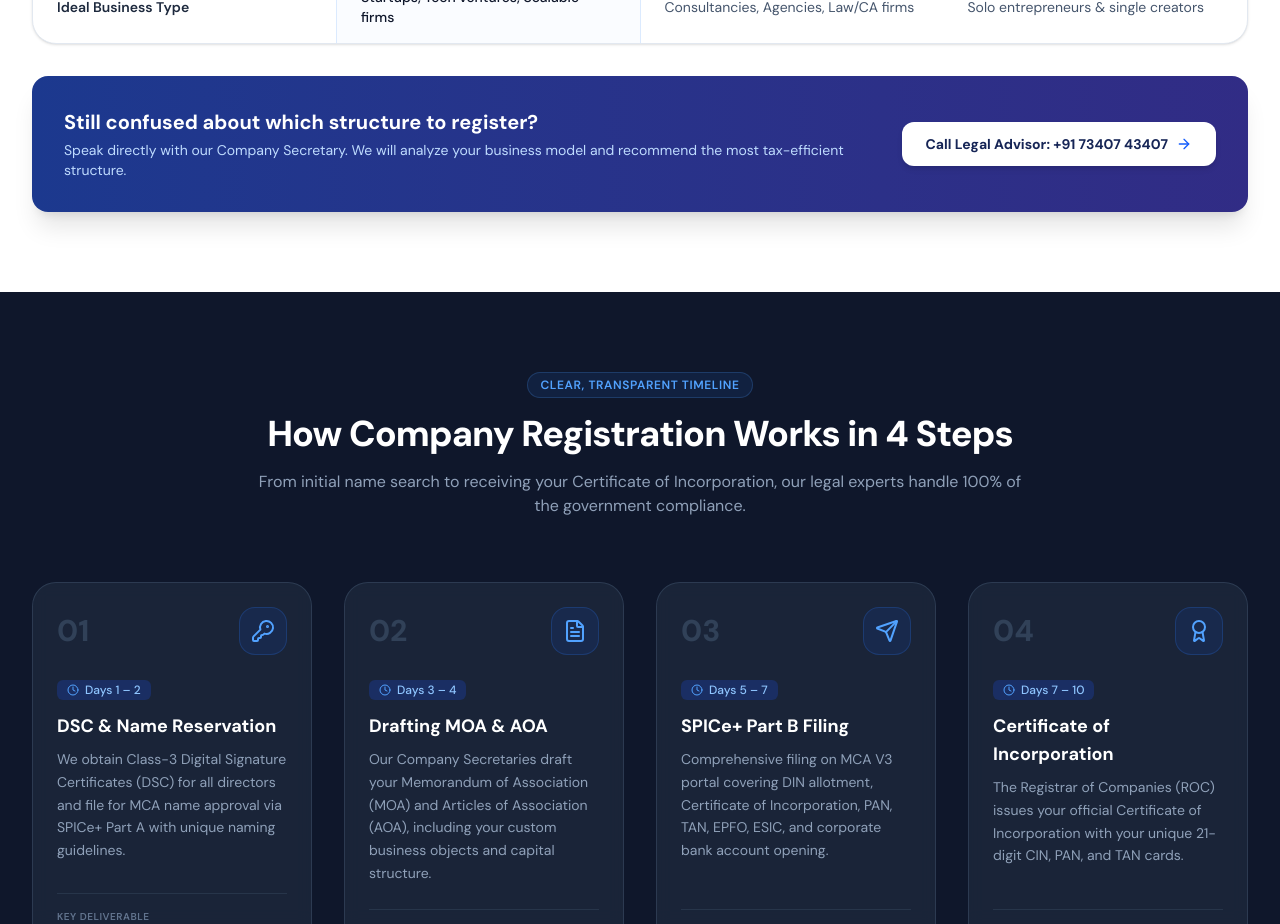
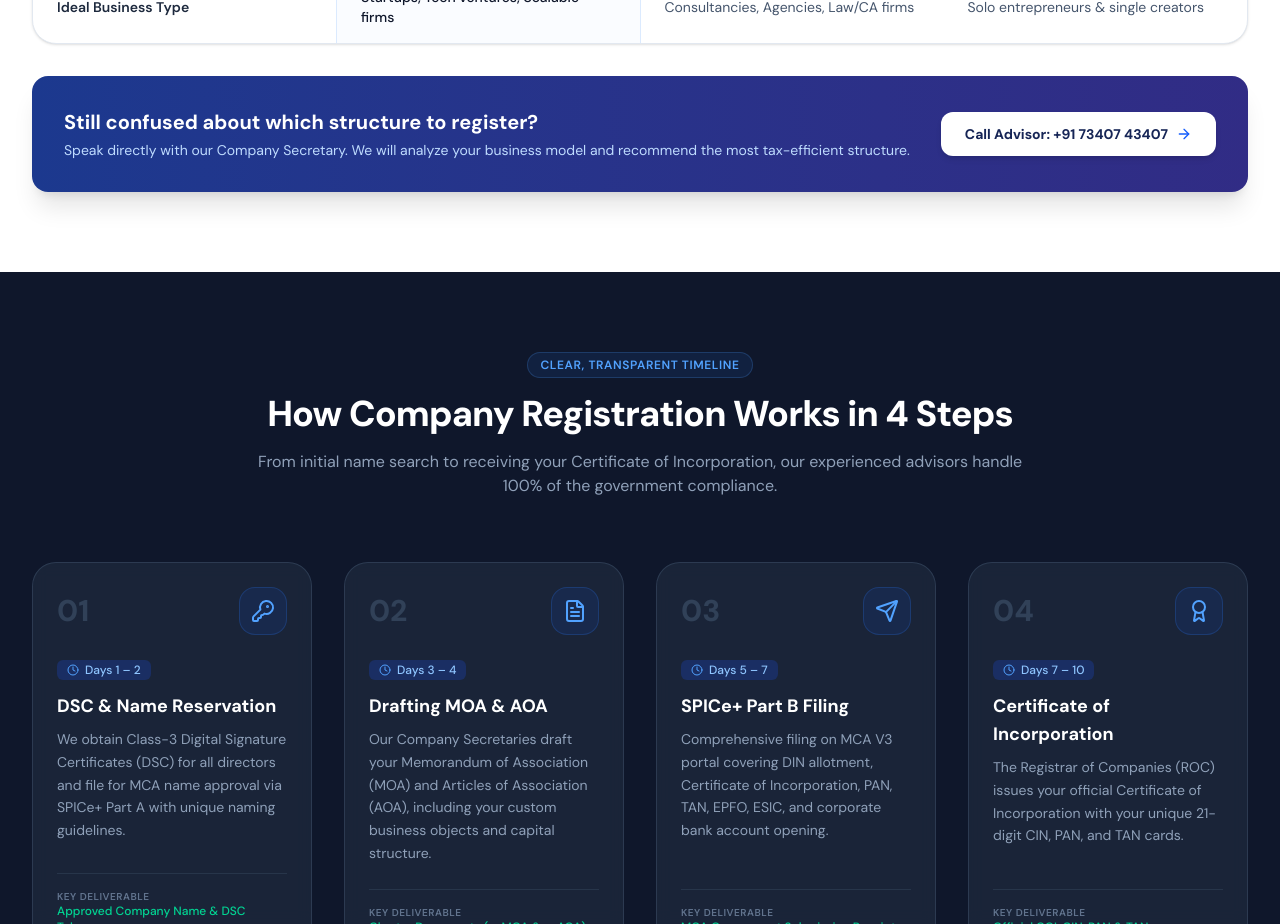
Before and after one commit to kunalsonic/companysolutions-website, a Next.js app: page / in a window 1280 px wide. Shown: the part 3060-3984 px from the top of the page. Built offline with nearby package versions, Linux system fonts and the light colour scheme.

Commit message:
Update Call Legal Advisor to Call Advisor across decision matrix and components

```diff
--- a/src/components/CompanyComparison.tsx
+++ b/src/components/CompanyComparison.tsx
@@ -125,7 +125,7 @@ export default function CompanyComparison() {
             href="tel:+917340743407"
             className="inline-flex items-center justify-center gap-2 px-6 py-3 rounded-xl bg-white text-blue-950 font-bold text-sm hover:bg-blue-50 shrink-0 shadow-md transition-all"
           >
-            <span>Call Legal Advisor: +91 73407 43407</span>
+            <span>Call Advisor: +91 73407 43407</span>
             <ArrowRight className="w-4 h-4 text-blue-600" />
           </a>
         </div>
--- a/src/components/FloatingActions.tsx
+++ b/src/components/FloatingActions.tsx
@@ -20,7 +20,7 @@ export default function FloatingActions() {
 
           {/* Hover Tooltip */}
           <span className="hidden md:block absolute right-16 bg-slate-900 text-white text-xs font-semibold px-3 py-1.5 rounded-lg whitespace-nowrap opacity-0 group-hover:opacity-100 transition-opacity shadow-lg">
-            Chat with Legal Expert on WhatsApp
+            Chat with Advisor on WhatsApp
           </span>
         </a>
       </aside>
--- a/src/components/RegistrationRoadmap.tsx
+++ b/src/components/RegistrationRoadmap.tsx
@@ -53,7 +53,7 @@ export default function RegistrationRoadmap() {
             How Company Registration Works in 4 Steps
           </h2>
           <p className="text-base text-slate-400">
-            From initial name search to receiving your Certificate of Incorporation, our legal experts handle 100% of the government compliance.
+            From initial name search to receiving your Certificate of Incorporation, our experienced advisors handle 100% of the government compliance.
           </p>
         </div>
 
--- a/src/components/ServiceConsultForm.tsx
+++ b/src/components/ServiceConsultForm.tsx
@@ -85,7 +85,7 @@ export default function ServiceConsultForm({
         Request Custom Quote & Consultation
       </h2>
       <p className="text-xs text-slate-600 mt-1 mb-5">
-        Speak with our senior legal expert for {serviceName}.
+        Speak with our senior advisor for {serviceName}.
       </p>
 
       {submitted ? (
```
